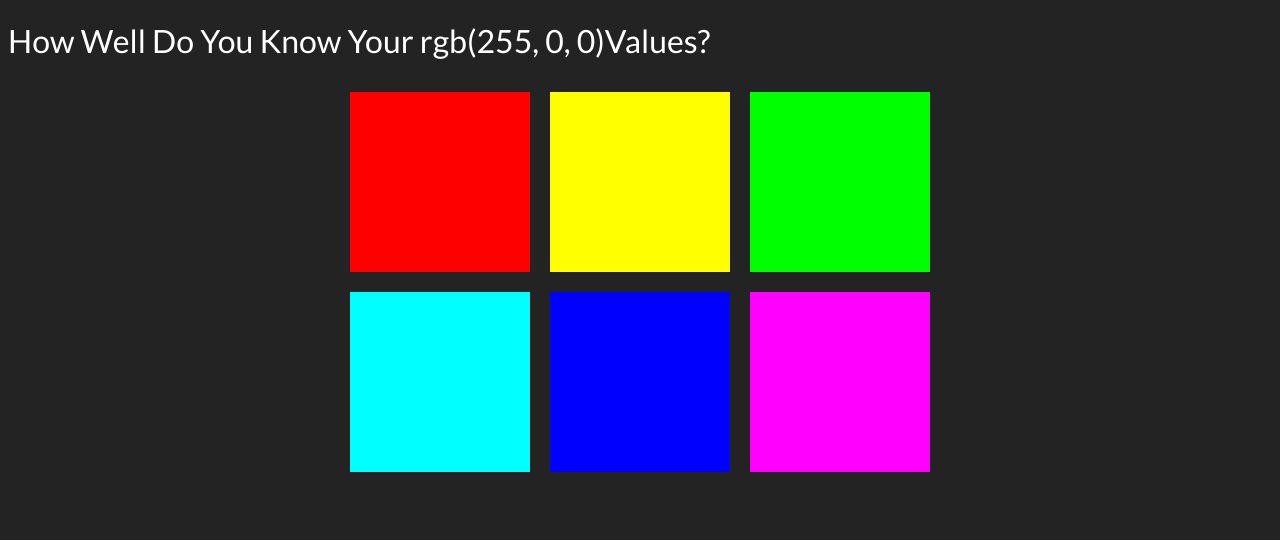
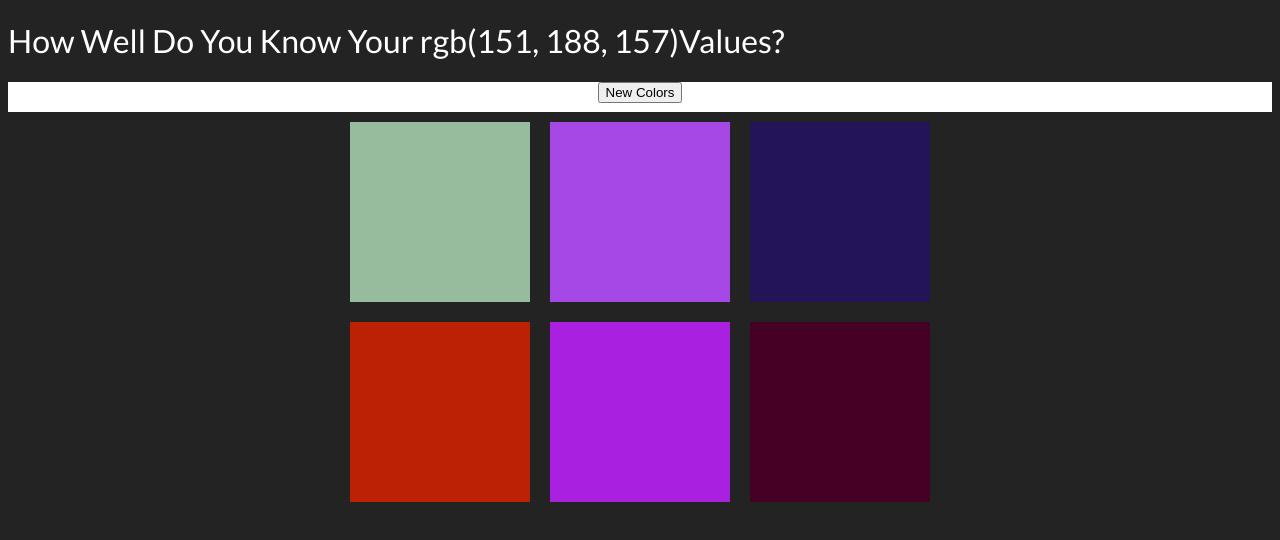
Before and after one commit to tweeden/colorblast, a plain HTML site: page index.html in a window 1280 px wide. Drawn offline with Linux system fonts and the light colour scheme.

Commit message:
Added a play again button it is working properly

```diff
--- a/color.js
+++ b/color.js
@@ -1,16 +1,24 @@
-var colors = [
-    "rgb(255, 0, 0)",
-    "rgb(255, 255, 0)",
-    "rgb(0, 255, 0)",
-    "rgb(0, 255, 255)",
-    "rgb(0, 0, 255)",
-    "rgb(255, 0, 255)"
-]
-
+var colors = generateRandomColors(6);
 var squares = document.querySelectorAll(".square");
 var pickedColor = pickColor();
 var colorDisplay = document.getElementById("colorDisplay");
 var messageDisplay = document.querySelector("#message");
+var h1 = document.querySelector("h1");
+var resetButton = document.querySelector("#reset");
+
+resetButton.addEventListener("click", function(){
+    // generate all new colors
+    colors = generateRandomColors(6);
+    // pick a new random color from array
+    pickedColor = pickColor();
+    // change colorDisplay to maych picked Color
+    colorDisplay.textContent = pickedColor;
+    // change colors of squares
+    for(var i = 0; i < squares.length; i++){
+        squares[i].style.background = colors[i];
+    }
+    h1.style.background = "#232323";
+});
 
 colorDisplay.textContent = pickedColor;
 
@@ -25,7 +33,9 @@ for(var i = 0; i < squares.length; i++){
     // compare color of pickedColor
     if(clickedColor === pickedColor){
         messageDisplay.textContent = "Correct!";
+        resetButton.textContent = "Play Again?"
         changeColors(clickedColor);
+        h1.style.background = clickedColor;
     } else {
         this.style.background = "#232323";
         messageDisplay.textContent = "Try Again";
@@ -45,3 +55,24 @@ function pickColor(){
     var random = Math.floor(Math.random() * colors.length);
     return colors[random];
 }
+
+function generateRandomColors(num) {
+    var arr = []
+        // repeat num times
+    for(var i = 0; i < num; i++){
+        // get random color and puxh into arr
+        arr.push(randomColor())
+
+    }
+    return arr;
+}
+
+function randomColor() {
+    // pick a "red" from 0 - 255
+    var r = Math.floor(Math.random() * 256);
+    // pick a "green" from 0 - 255
+    var g = Math.floor(Math.random() * 256);
+    // pick a "blue" from 0 - 255
+    var b = Math.floor(Math.random() * 256);
+    return "rgb(" + r +", " + g +", " + b +")";
+}
--- a/index.html
+++ b/index.html
@@ -11,9 +11,10 @@
 
     <h1>How Well Do You Know Your <span id="colorDisplay">Color</span>Values?</h1>
 
-    <div>
+    <div id="stripe">
+        <button id="reset">New Colors</button>
         <span id="message"></span>
-    </div><!-- Id Message -->
+    </div><!-- Stripe -->
     <div id="container">
         <div class="square"></div>
         <div class="square"></div>
--- a/style.css
+++ b/style.css
@@ -21,6 +21,10 @@ h1 {
     font-weight: normal;
 }
 
-span {
-    color: white;
+
+#stripe {
+    background: white;
+    height: 30px;
+    text-align: center;
+    color: black;
 }
```
